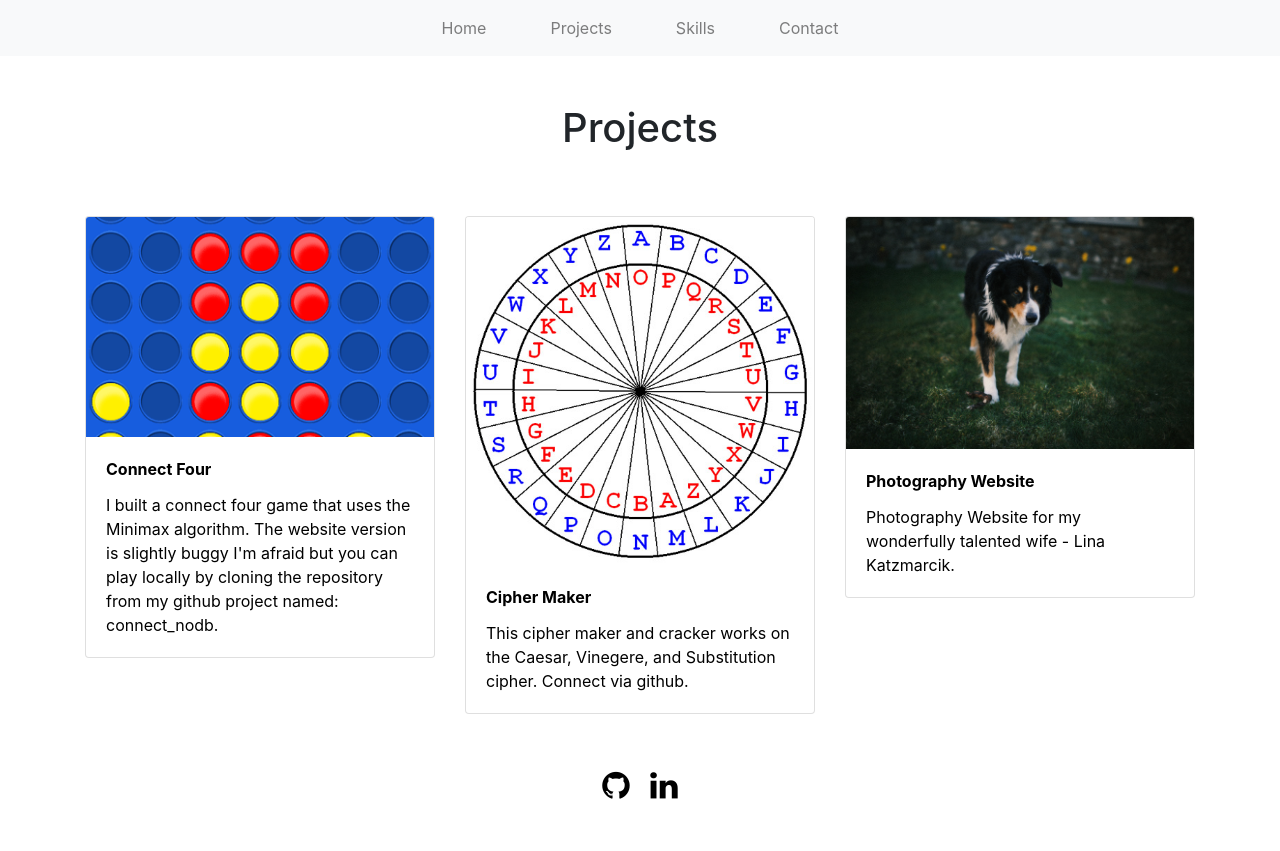
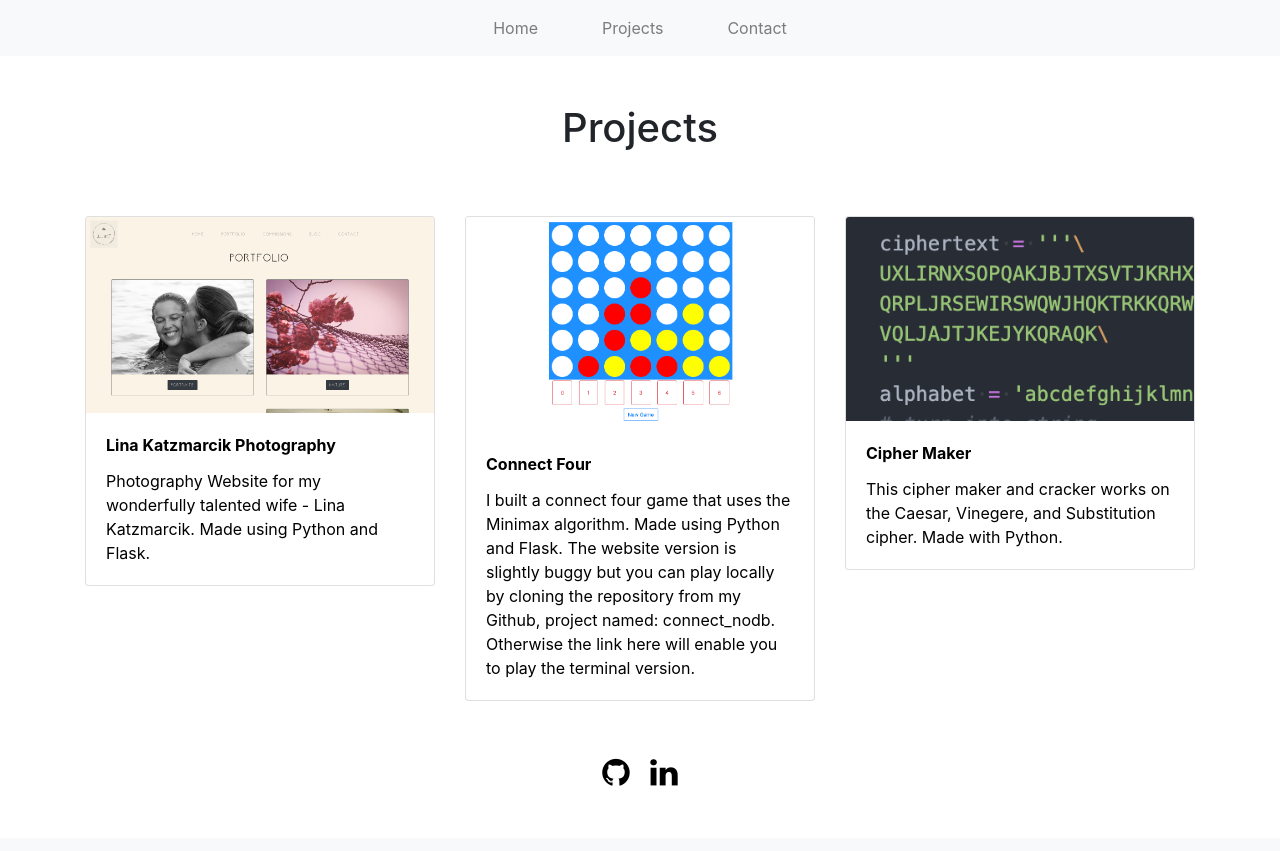
Before and after one commit to sidneysquidney/personal_portfolio, a Flask app: page /projects in a window 1280 px wide. After the commit the page ends 786 px from the top, so only its background shows below. Run offline with Flask 2, Linux system fonts and the light colour scheme; some libraries are stand-ins or nearby versions.

Commit message:
links to replit 1, no skills page, changed pictures

```diff
--- a/templates/base.html
+++ b/templates/base.html
@@ -26,9 +26,6 @@
                             <a class="nav-link" href="/projects">Projects</a>
                         </li>
                         <li class="nav-item mx-md-4">
-                            <a class="nav-link" href="/skills">Skills</a>
-                        </li>
-                        <li class="nav-item mx-md-4">
                             <a class="nav-link" href="/contact">Contact</a>
                         </li>
                     </ul>
--- a/templates/projects.html
+++ b/templates/projects.html
@@ -3,48 +3,51 @@
 {% block content %}
 <div class="row">
     <div class="col-12 col-md-6 col-lg-4 my-2">
-        <a href='https://pacific-mountain-84007.herokuapp.com/' class = 'link'>
+        <a href='https://pure-stream-64835.herokuapp.com/' class = 'link'>
             <div class="card">
-                <img src="../static/connect4.png" alt="connect 4" class="card-img-top">
+                <img src="../static/photography_screenshot.png" alt="photography" class="card-img-top">
                 <div class="card-body">
                     <div class="card-title font-weight-bold">
-                        Connect Four
+                        Lina Katzmarcik Photography
                     </div>
                     <div class="card-text">
-                        I built a connect four game that uses the Minimax algorithm. The website version is
-                        slightly buggy I'm afraid but you can play locally by cloning the repository from
-                        my github project named: connect_nodb.
+                        Photography Website for my wonderfully talented wife - Lina Katzmarcik. Made using Python and Flask.
                     </div>
                 </div>
             </div>
         </a>
     </div>
     <div class="col-12 col-md-6 col-lg-4 my-2">
-        <a href='https://github.com/sidneysquidney/ciphers' class = 'link'>
+        <a href='https://replit.com/@sidneysquidney/Connect-Four#.replit' class = 'link'>
             <div class="card">
-                <img src="../static/cipher.jpeg" alt="cipher" class="card-img-top">
+                <img src="../static/conn.png" alt="connect 4" class="card-img-top">
+                <div class="card-body">
+                    <div class="card-title font-weight-bold">
+                        Connect Four
+                    </div>
+                    <div class="card-text">
+                        I built a connect four game that uses the Minimax algorithm. Made using Python and Flask.
+                        The website version is
+                        slightly buggy but you can play locally by cloning the repository from
+                        my Github, project named: connect_nodb. Otherwise the link here will enable you to play the
+                        terminal version.
+                    </div>
+                </div>
+            </div>
+        </a>
+    </div>
+    <div class="col-12 col-md-6 col-lg-4 my-2">
+        <a href='https://replit.com/@sidneysquidney/Caesar-Substitution-and-Vinegere-Cipher#.replit' class = 'link'>
+            <div class="card">
+                <img src="../static/ciphertext.png" alt="cipher" class="card-img-top">
                 <div class="card-body">
                     <div class="card-title font-weight-bold">
                         Cipher Maker
                     </div>
                     <div class="card-text">
                         This cipher maker and cracker works on the Caesar,
-                        Vinegere, and Substitution cipher. Connect via github.
-                    </div>
-                </div>
-            </div>
-        </a>
-    </div>
-    <div class="col-12 col-md-6 col-lg-4 my-2">
-        <a href='https://pure-stream-64835.herokuapp.com/' class = 'link'>
-            <div class="card">
-                <img src="../static/doggy.jpg" alt="photography" class="card-img-top">
-                <div class="card-body">
-                    <div class="card-title font-weight-bold">
-                        Photography Website
-                    </div>
-                    <div class="card-text">
-                        Photography Website for my wonderfully talented wife - Lina Katzmarcik.
+                        Vinegere, and Substitution cipher.
+                        Made with Python.
                     </div>
                 </div>
             </div>
--- a/templates/skills.html
+++ b/templates/skills.html
@@ -5,16 +5,12 @@
 <div class="row">
     <ul>
         <li>Python</li>
-        <li>OOP</li>
         <li>Data Structures and Algorithms</li>
-        <li>FLask</li>
+        <li>Flask</li>
         <li>Heroku</li>
         <li>Modules: Numpy, Pandas, SQLAlchemy, Matplotlib, Selenium</li>
         <li>SQL</li>
-        <li>Git</li>
-        <li>Command Line</li>
         <li>Html and CSS</li>
-        <li>Bootstrap</li>
         <li>Discrete Math</li>
     </ul>
 </div>
```
Also changed, not shown: static/main.css (+0 -46 lines), templates/index.html (+14 -0 lines), static/ciphertext.png (added), static/conn.png (added), static/photography_screenshot.png (added).
